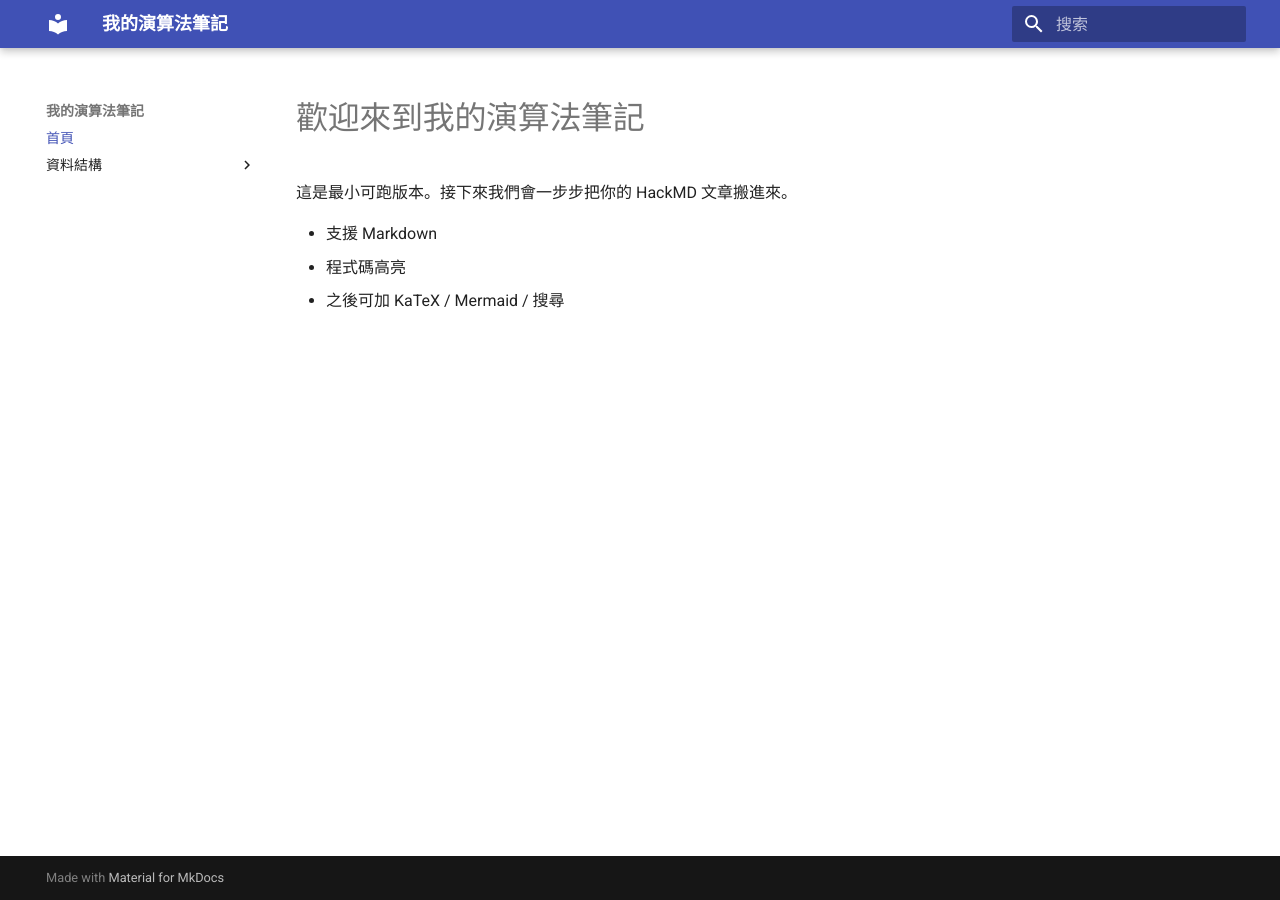
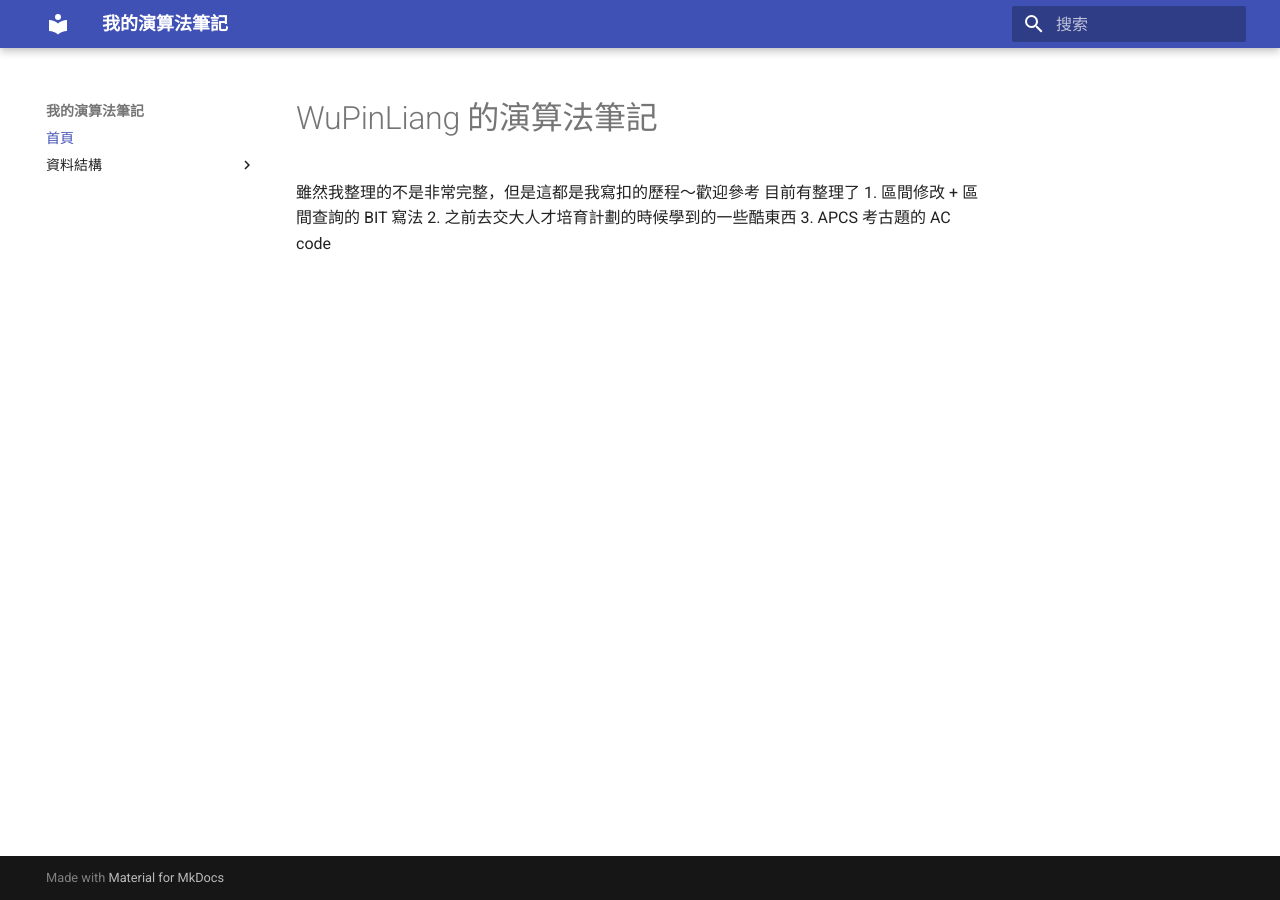
Before and after one commit to WuPinLiang/Algo-Note, an MkDocs documentation site: the page built from docs/index.md, in a window 1280 px wide. Built offline with MkDocs 1.6.1 and Material for MkDocs 9.7.7, drawn with Linux system fonts in a browser that asks for light colours.

Commit message:
update site

```diff
--- a/docs/index.md
+++ b/docs/index.md
@@ -1,7 +1,6 @@
-# 歡迎來到我的演算法筆記
-
-這是最小可跑版本。接下來我們會一步步把你的 HackMD 文章搬進來。
-
-- 支援 Markdown
-- 程式碼高亮
-- 之後可加 KaTeX / Mermaid / 搜尋
+# WuPinLiang 的演算法筆記
+雖然我整理的不是非常完整，但是這都是我寫扣的歷程～歡迎參考
+目前有整理了
+1. 區間修改 + 區間查詢的 BIT 寫法
+2. 之前去交大人才培育計劃的時候學到的一些酷東西
+3. APCS 考古題的 AC code
```
